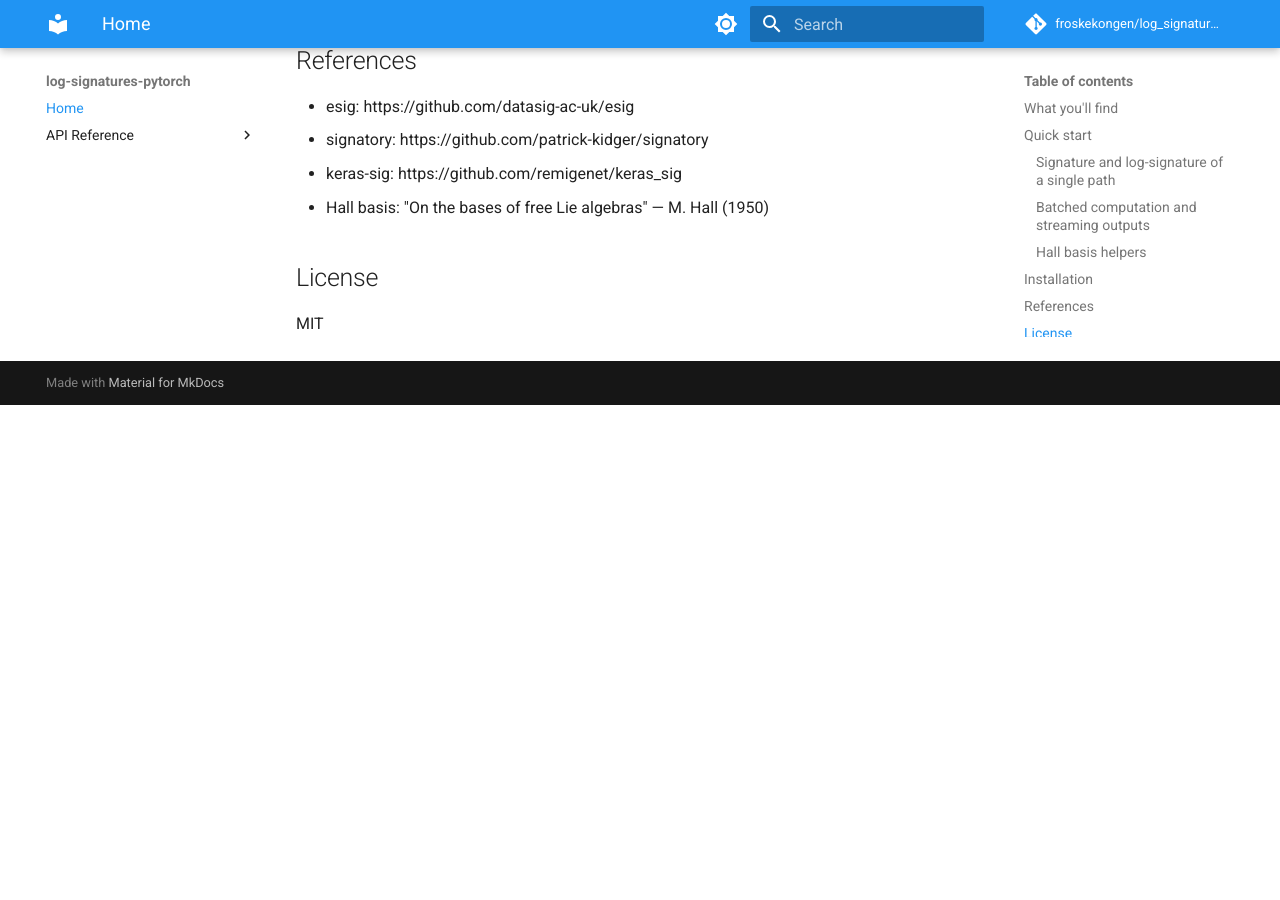
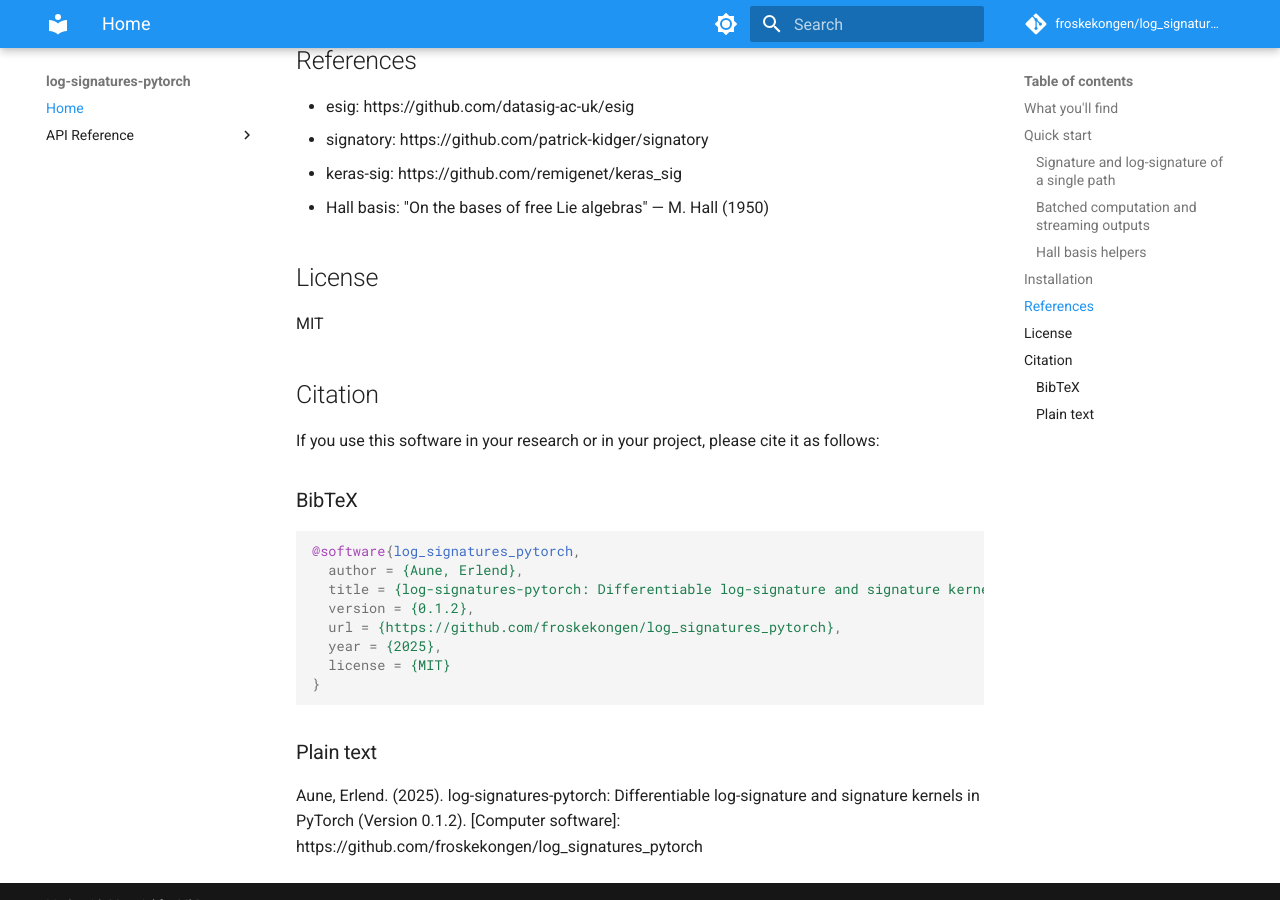
Before and after one commit to Froskekongen/log_signatures_pytorch, an MkDocs documentation site: the page built from docs/index.md, in a window 1280 px wide and 900 px high, scrolled down 1776 px. Built offline with MkDocs 1.6.1 and Material for MkDocs 9.7.7, drawn with Linux system fonts in a browser that asks for light colours; comment, search, counter and statistics services are not loaded; before the commit the page ends 2181 px from its top, so only the background shows below that.

Commit message:
Add citation info in docs

````diff
--- a/docs/index.md
+++ b/docs/index.md
@@ -80,3 +80,24 @@ uv sync --group dev        # adds pytest/esig/mkdocs for running the full test s
 ## License
 
 MIT
+
+## Citation
+
+If you use this software in your research or in your project, please cite it as follows:
+
+### BibTeX
+
+```bibtex
+@software{log_signatures_pytorch,
+  author = {Aune, Erlend},
+  title = {log-signatures-pytorch: Differentiable log-signature and signature kernels in PyTorch},
+  version = {0.1.2},
+  url = {https://github.com/froskekongen/log_signatures_pytorch},
+  year = {2025},
+  license = {MIT}
+}
+```
+
+### Plain text
+
+Aune, Erlend. (2025). log-signatures-pytorch: Differentiable log-signature and signature kernels in PyTorch (Version 0.1.2). [Computer software]: https://github.com/froskekongen/log_signatures_pytorch
````
